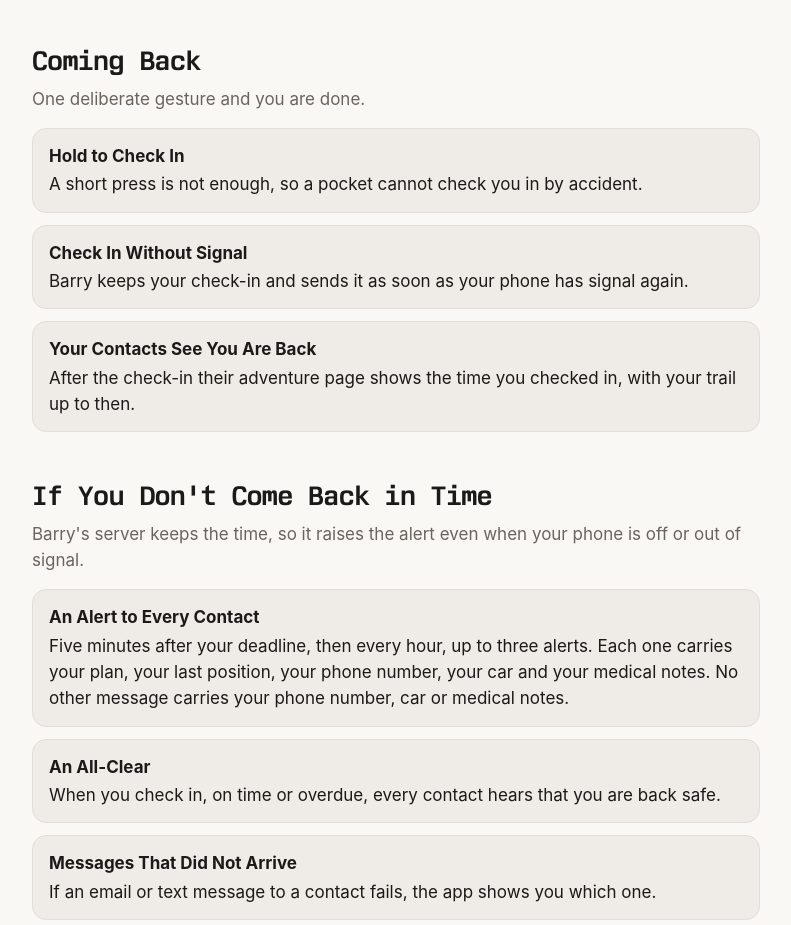
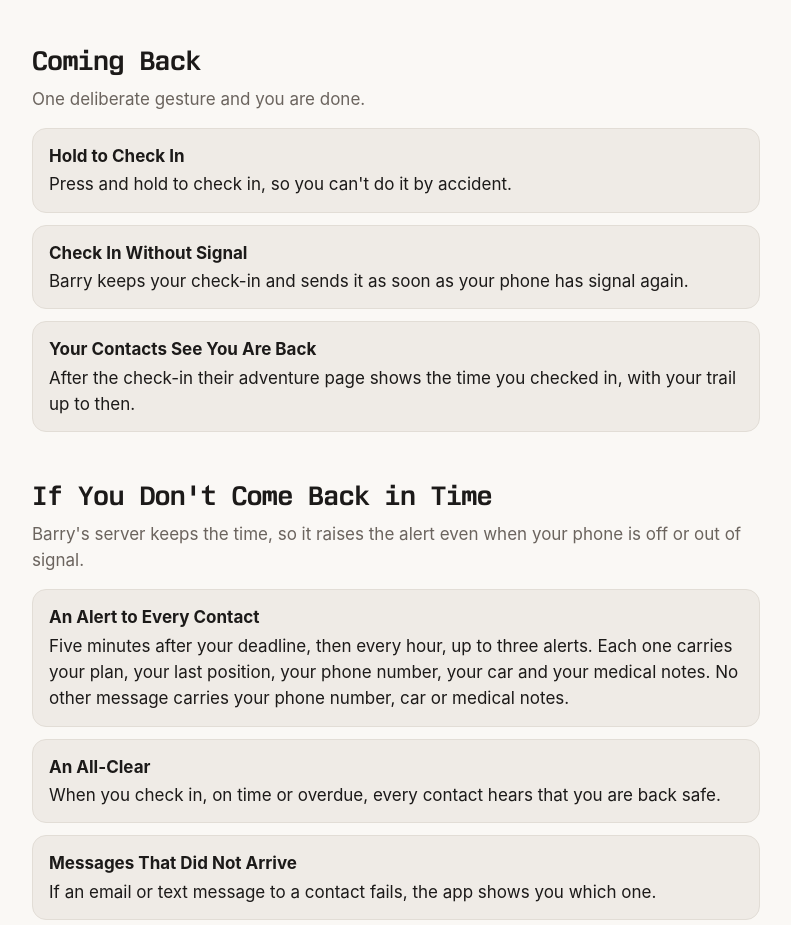
Before and after one commit to mircowidmer/barry, a website: page web/index.html in a window 1280 px wide. Shown: the part 1825-2750 px from the top of the page, without its empty margins (244-1035 px from the left). Drawn offline with Linux system fonts and the light colour scheme; files whose address does not match are found by name.

Commit message:
The website says to press and hold to check in, so it cannot happen by accident.

```diff
--- a/web/index.html
+++ b/web/index.html
@@ -47,7 +47,7 @@
       <h2>Coming Back</h2>
       <p class="lead">One deliberate gesture and you are done.</p>
       <ul class="features">
-        <li><strong>Hold to Check In</strong>A short press is not enough, so a pocket cannot check you in by accident.</li>
+        <li><strong>Hold to Check In</strong>Press and hold to check in, so you can't do it by accident.</li>
         <li><strong>Check In Without Signal</strong>Barry keeps your check-in and sends it as soon as your phone has signal again.</li>
         <li><strong>Your Contacts See You Are Back</strong>After the check-in their adventure page shows the time you checked in, with your trail up to then.</li>
       </ul>
```
